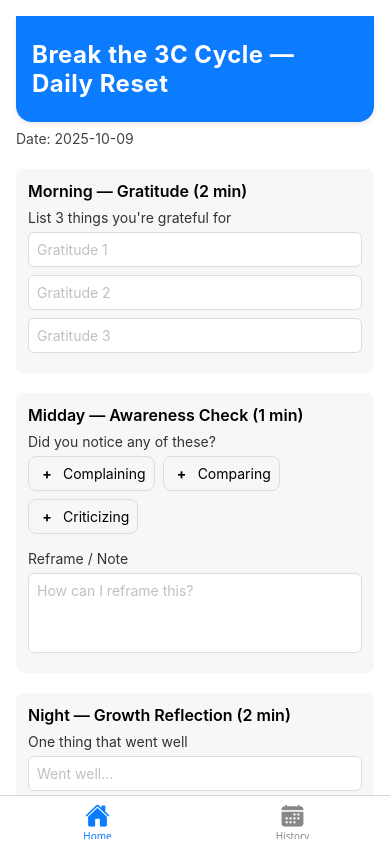
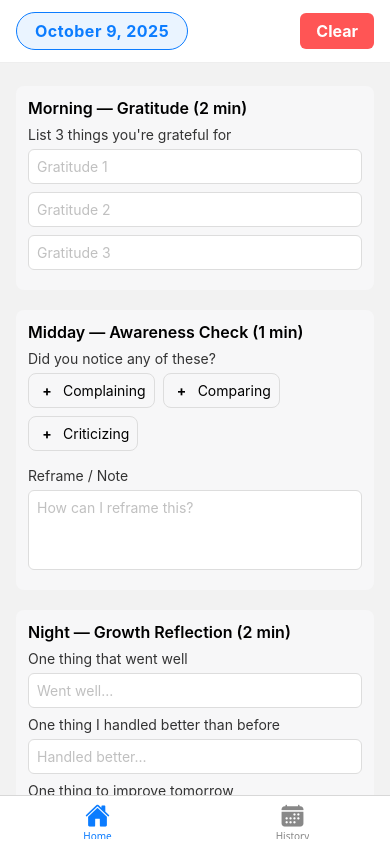
Before and after one commit to soapgb13/3C-Program, a React Native app: screen / in a window 390 px wide. Built offline with nearby package versions, Linux system fonts and the light colour scheme.

Commit message:
added top bar and date to select and edit data for day

```diff
--- a/App.js
+++ b/App.js
@@ -15,11 +15,14 @@ import {
     Alert,
     StyleSheet,
     ScrollView,
+    Modal,
 } from 'react-native';
 import { NavigationContainer } from '@react-navigation/native';
 import { createBottomTabNavigator } from '@react-navigation/bottom-tabs';
 import { Ionicons } from '@expo/vector-icons';
 import HistoryTab from './components/HistoryTab';
+import { Calendar } from 'react-native-calendars';
+import TopBar from './components/TopBar';
 
 // NOTE: We avoid a static top-level `import AsyncStorage from '@react-native-async-storage/async-storage'`
 // because some bundlers/environments (web preview, certain snack/embed systems) fail to resolve
@@ -141,19 +144,84 @@ function HistoryScreen({ entries }) {
     );
 }
 
-function HomeScreen({ todayKey, current, updateGratitude, toggleMidC, updateMidReframe, updateNightField, saveCurrent, clearToday }) {
+function HomeScreen({ todayKey, current, updateGratitude, toggleMidC, updateMidReframe, updateNightField, clearToday, setTodayKey, setCurrent, entries, saveCurrent }) {
+    const [calendarVisible, setCalendarVisible] = useState(false);
+    const handleDateSelect = (day) => {
+        setTodayKey(day.dateString);
+        if (entries[day.dateString] && typeof entries[day.dateString] === 'object') {
+            setCurrent(entries[day.dateString]);
+        } else {
+            setCurrent(getEmptyEntry());
+        }
+        setCalendarVisible(false);
+    };
+    // Auto-save wrapper for field changes
+    const autoSaveUpdateGratitude = (index, text) => {
+        const g = Array.isArray(current?.morning?.gratitude) ? [...current.morning.gratitude] : ['', '', ''];
+        g[index] = text;
+        const updated = { ...current, morning: { ...current.morning, gratitude: g } };
+        setCurrent(updated);
+        saveCurrent(updated);
+    };
+    const autoSaveToggleMidC = (idx) => {
+        const mid = { ...current.midday };
+        const caught = Array.isArray(mid.caught) ? [...mid.caught] : [false, false, false];
+        caught[idx] = !caught[idx];
+        mid.caught = caught;
+        const updated = { ...current, midday: mid };
+        setCurrent(updated);
+        saveCurrent(updated);
+    };
+    const autoSaveUpdateMidReframe = (text) => {
+        const updated = { ...current, midday: { ...current.midday, reframe: text } };
+        setCurrent(updated);
+        saveCurrent(updated);
+    };
+    const autoSaveUpdateNightField = (field, text) => {
+        const updated = { ...current, night: { ...current.night, [field]: text } };
+        setCurrent(updated);
+        saveCurrent(updated);
+    };
+    // Get today's date string
+    const todayDate = new Date().toLocaleDateString('en-US', {
+        year: 'numeric', month: 'long', day: 'numeric'
+    });
+
     return (
-        <SafeAreaView style={styles.container}>
+        <SafeAreaView style={{ flex: 1 }}>
+            <TopBar
+                date={todayDate}
+                onClear={clearToday}
+                onDatePress={() => setCalendarVisible(true)}
+            />
+            <View style={{ marginTop: 60, flex: 1 }}>
                 <ScrollView contentContainerStyle={styles.content} keyboardShouldPersistTaps="handled">
-                <Header />
-                <Text style={styles.subtitle}>Date: {todayKey}</Text>
+                    <Modal
+                        visible={calendarVisible}
+                        transparent
+                        animationType="fade"
+                        onRequestClose={() => setCalendarVisible(false)}
+                    >
+                        <View style={{ flex: 1, justifyContent: 'center', alignItems: 'center', backgroundColor: '#00000088' }}>
+                            <View style={{ backgroundColor: '#fff', borderRadius: 12, padding: 16, elevation: 4 }}>
+                                <Calendar
+                                    onDayPress={handleDateSelect}
+                                    markedDates={{ [todayKey]: { selected: true } }}
+                                    initialDate={todayKey}
+                                />
+                                <TouchableOpacity onPress={() => setCalendarVisible(false)} style={{ marginTop: 12 }}>
+                                    <Text style={{ color: '#0b7cff', textAlign: 'center' }}>Close</Text>
+                                </TouchableOpacity>
+                            </View>
+                        </View>
+                    </Modal>
                     <Section title="Morning — Gratitude (2 min)">
                         <Text style={styles.label}>List 3 things you're grateful for</Text>
                         {(current?.morning?.gratitude ?? ['', '', '']).map((g, i) => (
                             <TextInput
                                 key={i}
                                 value={g}
-                            onChangeText={(t) => updateGratitude(i, t)}
+                                onChangeText={(t) => autoSaveUpdateGratitude(i, t)}
                                 placeholder={`Gratitude ${i + 1}`}
                                 style={styles.input}
                                 placeholderTextColor="#88888888"
@@ -167,7 +235,7 @@ function HomeScreen({ todayKey, current, updateGratitude, toggleMidC, updateMidR
                                 <TouchableOpacity
                                     key={label}
                                     style={[styles.checkbox, (current?.midday?.caught?.[idx]) && styles.checkboxOn]}
-                                onPress={() => toggleMidC(idx)}
+                                    onPress={() => autoSaveToggleMidC(idx)}
                                 >
                                     <Text style={styles.checkboxText}>{current?.midday?.caught?.[idx] ? '✓' : '+'}</Text>
                                     <Text style={styles.checkboxLabel}>{label}</Text>
@@ -177,7 +245,7 @@ function HomeScreen({ todayKey, current, updateGratitude, toggleMidC, updateMidR
                         <Text style={[styles.label, { marginTop: 8 }]}>Reframe / Note</Text>
                         <TextInput
                             value={current?.midday?.reframe ?? ''}
-                        onChangeText={updateMidReframe}
+                            onChangeText={autoSaveUpdateMidReframe}
                             placeholder="How can I reframe this?"
                             style={[styles.input, { height: 80 }]}
                             multiline
@@ -188,7 +256,7 @@ function HomeScreen({ todayKey, current, updateGratitude, toggleMidC, updateMidR
                         <Text style={styles.label}>One thing that went well</Text>
                         <TextInput
                             value={current?.night?.wentWell ?? ''}
-                        onChangeText={(t) => updateNightField('wentWell', t)}
+                            onChangeText={(t) => autoSaveUpdateNightField('wentWell', t)}
                             placeholder="Went well..."
                             style={styles.input}
                             placeholderTextColor="#88888888"
@@ -196,7 +264,7 @@ function HomeScreen({ todayKey, current, updateGratitude, toggleMidC, updateMidR
                         <Text style={styles.label}>One thing I handled better than before</Text>
                         <TextInput
                             value={current?.night?.handled ?? ''}
-                        onChangeText={(t) => updateNightField('handled', t)}
+                            onChangeText={(t) => autoSaveUpdateNightField('handled', t)}
                             placeholder="Handled better..."
                             style={styles.input}
                             placeholderTextColor="#88888888"
@@ -204,18 +272,15 @@ function HomeScreen({ todayKey, current, updateGratitude, toggleMidC, updateMidR
                         <Text style={styles.label}>One thing to improve tomorrow</Text>
                         <TextInput
                             value={current?.night?.improve ?? ''}
-                        onChangeText={(t) => updateNightField('improve', t)}
+                            onChangeText={(t) => autoSaveUpdateNightField('improve', t)}
                             placeholder="Improve tomorrow..."
                             style={styles.input}
                             placeholderTextColor="#88888888"
                         />
                     </Section>
-                <View style={styles.actionsRow}>
-                    <SmallButton title="Save Today" onPress={saveCurrent} />
-                    <SmallButton title="Clear Today" onPress={clearToday} />
-                </View>
                     <View style={{ height: 40 }} />
                 </ScrollView>
+            </View>
         </SafeAreaView>
     );
 }
@@ -240,7 +305,7 @@ const HistoryScreenWrapper = (props) => (
 );
 
 export default function App() {
-    const todayKey = getTodayKey();
+    const [todayKey, setTodayKey] = useState(getTodayKey());
     const [entries, setEntries] = useState({});
     const [current, setCurrent] = useState(getEmptyEntry());
     const [loading, setLoading] = useState(true);
@@ -268,12 +333,12 @@ export default function App() {
         }
     }
 
-    async function saveCurrent() {
+    async function saveCurrent(entryArg) {
         try {
-            const updated = { ...entries, [todayKey]: current };
+            const entryToSave = entryArg || current;
+            const updated = { ...entries, [todayKey]: entryToSave };
             await Storage.setItem(STORAGE_KEY, JSON.stringify(updated));
             setEntries(updated);
-            Alert.alert('Saved', "Today's checklist was saved.");
         } catch (e) {
             console.warn('Save failed', e);
             Alert.alert('Error', 'Could not save.');
@@ -303,6 +368,9 @@ export default function App() {
     }
 
     function clearToday() {
+        // Immediately reset UI
+        setCurrent(getEmptyEntry());
+        // Remove today's entry from storage
         Alert.alert('Clear', "Clear today's entry?", [
             { text: 'Cancel', style: 'cancel' },
             {
@@ -359,6 +427,9 @@ export default function App() {
                             updateNightField={updateNightField}
                             saveCurrent={saveCurrent}
                             clearToday={clearToday}
+                            setTodayKey={setTodayKey}
+                            setCurrent={setCurrent}
+                            entries={entries}
                         />
                     )}
                 </Tab.Screen>
@@ -393,6 +464,17 @@ function getTodayKey() {
     return `${y}-${m}-${day}`;
 }
 
+function formatDateString(dateStr) {
+    // dateStr: 'YYYY-MM-DD'
+    const [year, month, day] = dateStr.split('-');
+    const months = [
+        'January', 'February', 'March', 'April', 'May', 'June',
+        'July', 'August', 'September', 'October', 'November', 'December'
+    ];
+    const monthName = months[parseInt(month, 10) - 1];
+    return `${monthName} ${parseInt(day, 10)}, ${year}`;
+}
+
 const styles = StyleSheet.create({
     container: { flex: 1, backgroundColor: '#fff' },
     header: {
@@ -423,11 +505,49 @@ const styles = StyleSheet.create({
     checkboxOn: { backgroundColor: '#daf0da', borderColor: '#9ad49a' },
     checkboxText: { fontWeight: '700', width: 20, textAlign: 'center' },
     checkboxLabel: { marginLeft: 6 },
-    actionsRow: { flexDirection: 'row', justifyContent: 'space-between', marginTop: 12 },
+    topRow: {
+        flexDirection: 'row',
+        alignItems: 'center',
+        marginBottom: 8,
+        justifyContent: 'flex-start',
+    },
+    iconButtonRow: {
+        flexDirection: 'row',
+        marginLeft: 12,
+        alignItems: 'center',
+    },
+    iconButton: {
+        backgroundColor: '#f7f7f8',
+        borderRadius: 16,
+        padding: 8,
+        marginLeft: 6,
+        borderWidth: 1,
+        borderColor: '#e0e0e0',
+        alignItems: 'center',
+        justifyContent: 'center',
+    },
     btn: { backgroundColor: '#0b7cff', paddingVertical: 10, paddingHorizontal: 14, borderRadius: 8, marginRight: 8 },
     btnText: { color: '#fff', fontWeight: '600' },
     historyItem: { paddingVertical: 8, borderBottomWidth: 1, borderBottomColor: '#eee' },
     historyDate: { fontWeight: '700' },
     historyMeta: { color: '#666' },
     muted: { color: '#666' },
+    dateButton: {
+        backgroundColor: '#eaf4ff',
+        borderColor: '#0b7cff',
+        borderWidth: 1,
+        borderRadius: 20,
+        paddingVertical: 8,
+        paddingHorizontal: 18,
+        alignSelf: 'flex-start',
+        marginBottom: 16,
+        flexDirection: 'row',
+        alignItems: 'center',
+    },
+    dateButtonText: {
+        color: '#0b7cff',
+        fontWeight: 'bold',
+        fontSize: 16,
+        letterSpacing: 0.5,
+    },
 });
--- a/components/HistoryTab.js
+++ b/components/HistoryTab.js
@@ -1,5 +1,5 @@
 import React, { useState } from 'react';
-import { View, StyleSheet, Text } from 'react-native';
+import { View, StyleSheet, Text, TouchableOpacity } from 'react-native';
 import { Calendar } from 'react-native-calendars';
 import { Ionicons } from '@expo/vector-icons';
 
@@ -18,6 +18,7 @@ const getCurrentMonthFirstDay = () => {
 };
 
 const HistoryTab = ({ entries = {} }) => {
+  const [selectedDate, setSelectedDate] = useState('');
   const markedDates = getMarkedDates(entries);
   const initialDate = getCurrentMonthFirstDay();
 
@@ -30,8 +31,18 @@ const HistoryTab = ({ entries = {} }) => {
         dayComponent={({ date, state }) => {
           const dateStr = date.dateString;
           const isMarked = !!entries[dateStr];
+          const isSelected = dateStr === selectedDate;
           return (
-            <View style={[styles.dayWrap, isMarked && styles.markedDay]}>
+            <TouchableOpacity
+              onPress={() => {
+                if (isMarked) {
+                  setSelectedDate(dateStr === selectedDate ? '' : dateStr);
+                }
+              }}
+              disabled={state === 'disabled'}
+              style={{ flex: 1 }}
+            >
+              <View style={[styles.dayWrap, isMarked && styles.markedDay, isSelected && styles.selectedDay]}>
                 <Text style={{ color: state === 'disabled' ? '#ccc' : '#222', fontWeight: 'bold' }}>
                   {date.day}
                 </Text>
@@ -44,9 +55,42 @@ const HistoryTab = ({ entries = {} }) => {
                   />
                 )}
               </View>
+            </TouchableOpacity>
           );
         }}
       />
+      {selectedDate ? (
+        <View style={styles.entryContainer}>
+          <Text style={styles.entryTitle}>Entry for {selectedDate}:</Text>
+          {entries[selectedDate] ? (
+            <>
+              {Object.entries(entries[selectedDate]).map(([field, value]) => {
+                if (typeof value === 'string' || typeof value === 'number') {
+                  return (
+                    <Text style={styles.entryText} key={field}>{field.charAt(0).toUpperCase() + field.slice(1)}: {value}</Text>
+                  );
+                } else if (Array.isArray(value)) {
+                  return value.map((item, idx) => (
+                    <Text style={styles.entryText} key={field + idx}>{field.charAt(0).toUpperCase() + field.slice(1)} {idx + 1}: {item}</Text>
+                  ));
+                } else if (typeof value === 'object' && value !== null) {
+                  return Object.entries(value).map(([subKey, subValue]) => (
+                    <Text style={styles.entryText} key={field + subKey}>{field.charAt(0).toUpperCase() + field.slice(1)} {subKey}: {subValue}</Text>
+                  ));
+                } else {
+                  return null;
+                }
+              })}
+            </>
+          ) : (
+            <Text style={styles.entryText}>No entry for this date.</Text>
+          )}
+        </View>
+      ) : (
+        <View style={styles.placeholderContainer}>
+          <Text style={styles.placeholderText}>Select a date to see the entry</Text>
+        </View>
+      )}
     </View>
   );
 };
@@ -71,6 +115,36 @@ const styles = StyleSheet.create({
     backgroundColor: '#e0ffe0',
     borderRadius: 8,
   },
+  selectedDay: {
+    backgroundColor: '#b3e0ff',
+    borderRadius: 8,
+  },
+  entryContainer: {
+    marginTop: 20,
+    padding: 16,
+    backgroundColor: '#f9f9f9',
+    borderRadius: 8,
+    borderWidth: 1,
+    borderColor: '#ddd',
+  },
+  entryTitle: {
+    fontSize: 16,
+    fontWeight: 'bold',
+    marginBottom: 8,
+  },
+  entryText: {
+    fontSize: 14,
+    color: '#333',
+  },
+  placeholderContainer: {
+    marginTop: 20,
+    alignItems: 'center',
+    justifyContent: 'center',
+  },
+  placeholderText: {
+    fontSize: 14,
+    color: '#999',
+  },
 });
 
 export default HistoryTab;
--- /dev/null
+++ b/components/TopBar.js
@@ -0,0 +1,59 @@
+import React from 'react';
+import { View, Text, TouchableOpacity, StyleSheet } from 'react-native';
+
+const TopBar = ({ date, onClear, onDatePress }) => (
+  <View style={styles.container}>
+    <TouchableOpacity style={styles.dateButton} onPress={onDatePress}>
+      <Text style={styles.dateText}>{date}</Text>
+    </TouchableOpacity>
+    <TouchableOpacity style={styles.clearButton} onPress={onClear}>
+      <Text style={styles.clearText}>Clear</Text>
+    </TouchableOpacity>
+  </View>
+);
+
+const styles = StyleSheet.create({
+  container: {
+    position: 'absolute',
+    top: 0,
+    left: 0,
+    right: 0,
+    backgroundColor: '#fff',
+    flexDirection: 'row',
+    alignItems: 'center',
+    justifyContent: 'space-between',
+    paddingHorizontal: 16,
+    paddingVertical: 12,
+    elevation: 4,
+    zIndex: 100,
+    borderBottomWidth: 1,
+    borderBottomColor: '#eee',
+  },
+  dateButton: {
+    backgroundColor: '#eaf4ff',
+    borderColor: '#0b7cff',
+    borderWidth: 1,
+    borderRadius: 20,
+    paddingVertical: 8,
+    paddingHorizontal: 18,
+  },
+  dateText: {
+    color: '#0b7cff',
+    fontWeight: 'bold',
+    fontSize: 16,
+    letterSpacing: 0.5,
+  },
+  clearButton: {
+    backgroundColor: '#f55',
+    paddingHorizontal: 16,
+    paddingVertical: 8,
+    borderRadius: 6,
+  },
+  clearText: {
+    color: '#fff',
+    fontWeight: 'bold',
+    fontSize: 16,
+  },
+});
+
+export default TopBar;
```
Lines whose indentation alone changed are shown as unchanged.
